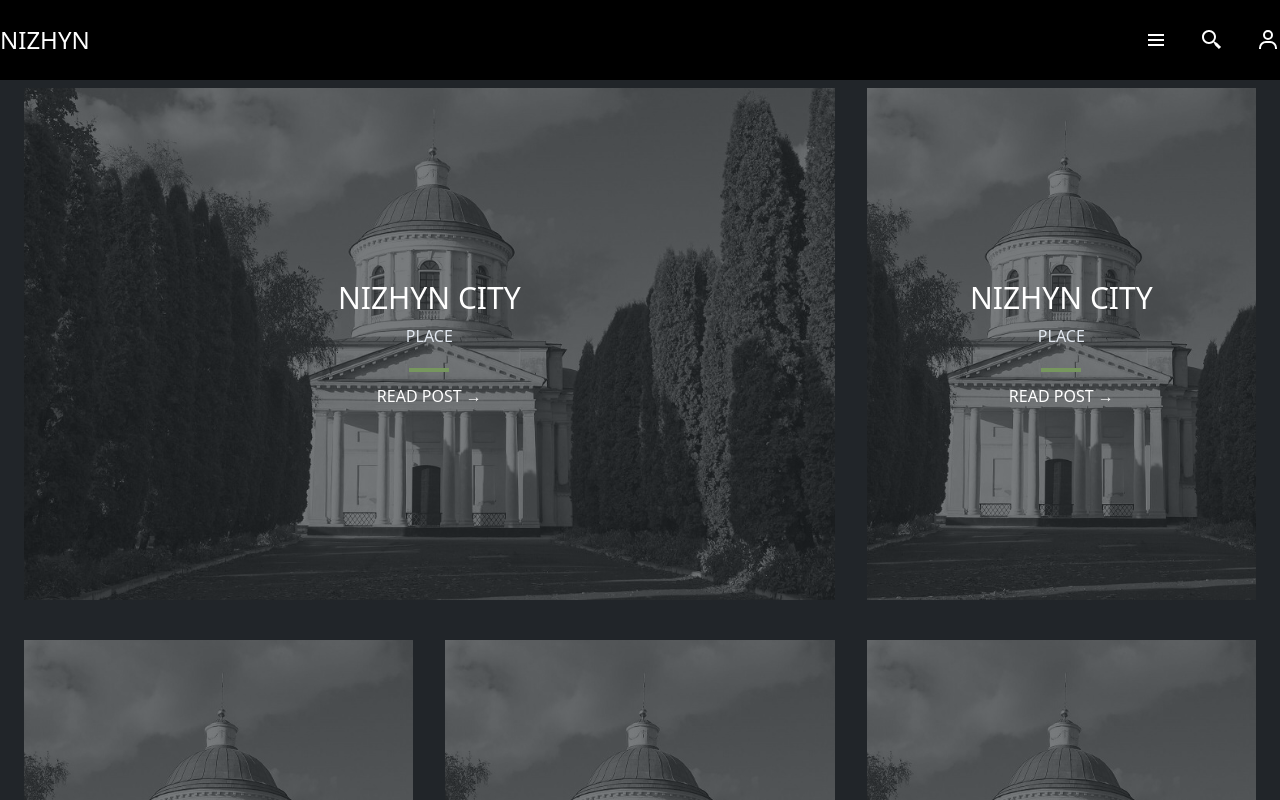
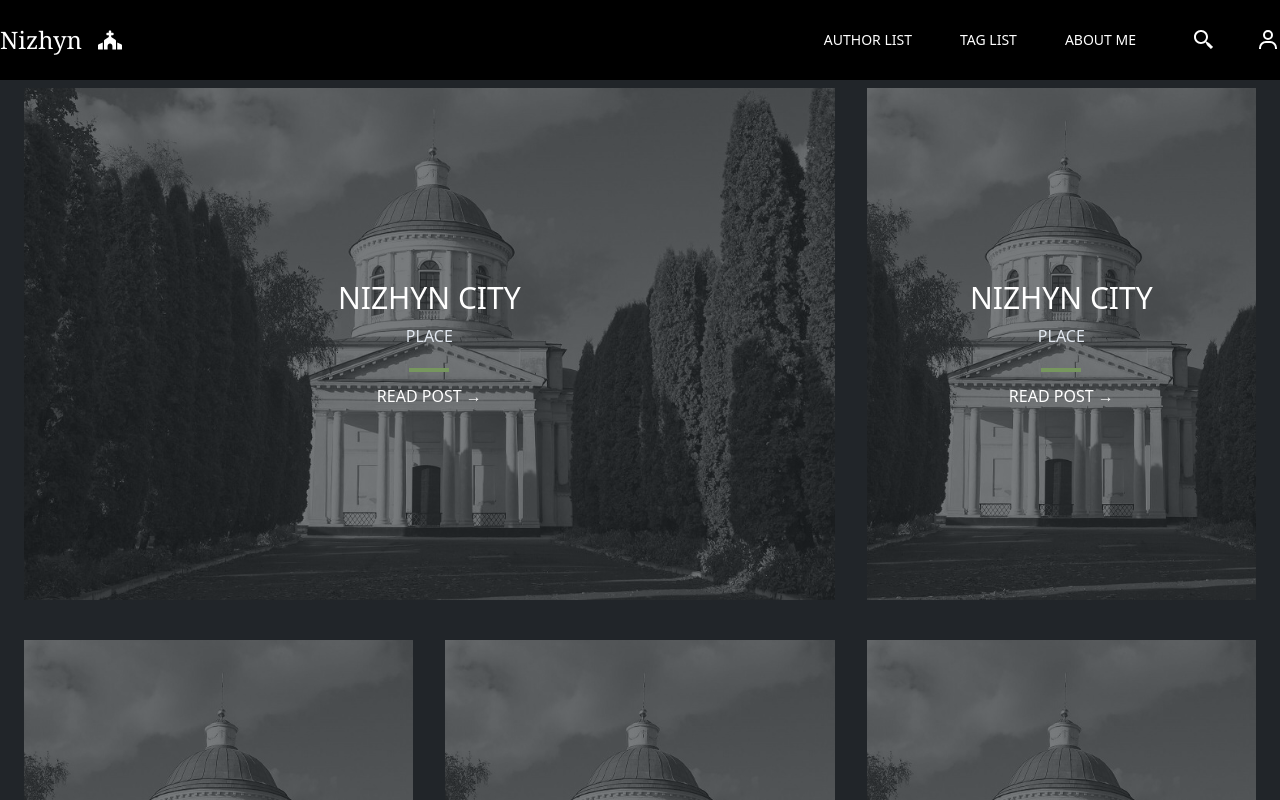
Before and after one commit to tisukRoman/explore-nizhyn, a Next.js app: page / in a window 1280 px wide. Shown: the top 800 px of the page. Built offline with nearby package versions, Linux system fonts and the light colour scheme.

Commit message:
TextLinks in Header component

```diff
--- a/components/Header.tsx
+++ b/components/Header.tsx
@@ -1,5 +1,6 @@
 import Link from 'next/link';
 import { FC, useState } from 'react';
+import { FaChurch } from 'react-icons/fa';
 import { BiMenu } from 'react-icons/bi';
 import { BiSearchAlt2 } from 'react-icons/bi';
 import { BiUser } from 'react-icons/bi';
@@ -15,18 +16,23 @@
     <header className='w-screen h-20 bg-[#000] fixed z-10 text-white'>
       <nav className='max-w-[90%] xl:max-w-screen-xl lg:max-w-screen-lg md:max-w-screen-sm h-20 mx-auto flex items-center text-2xl'>
         <Link href='/'>
-          <h1 className='grow hover-green'>NIZHYN</h1>
+          <h1 className='grow hover-green font-serif flex items-center'>
+            Nizhyn <FaChurch className='ml-4' />
+          </h1>
         </Link>
-        <div onClick={toggleMenu} className='mr-8 hover-green'>
+        <div onClick={toggleMenu} className='hover-green lg:hidden'>
           <BiMenu />
         </div>
+        <div className='hidden lg:flex'>
+          <TextLinks />
+        </div>
         <Link href='/'>
-          <a className='mr-8 hover-green'>
+          <a className='hover-green ml-10'>
             <BiSearchAlt2 />
           </a>
         </Link>
         <Link href='/'>
-          <a className='hover-green'>
+          <a className='hover-green ml-10'>
             <BiUser />
           </a>
         </Link>
@@ -36,24 +42,32 @@
           isOpen ? 'h-40' : 'h-0'
         }`}
       >
-        <Link href='/'>
-          <a className='block p-4 border-t-[1px] w-[95%] border-gray-300 border-opacity-20 pl-8 font-base text-sm hover-green'>
-            AUTHOR LIST
-          </a>
-        </Link>
-        <Link href='/'>
-          <a className='block p-4 border-t-[1px] w-[95%] border-gray-300 border-opacity-20 pl-8 font-base text-sm hover-green'>
-            TAG LIST
-          </a>
-        </Link>
-        <Link href='/'>
-          <a className='block p-4 border-t-[1px] w-[95%] border-gray-300 border-opacity-20 pl-8 font-base text-sm hover-green'>
-            ABOUT ME
-          </a>
-        </Link>
+        <TextLinks />
       </div>
     </header>
   );
 };
 
+const TextLinks: FC = () => {
+  return (
+    <>
+      <Link href='/'>
+        <a className='block p-4 border-t-[1px] border-gray-300 border-opacity-20 pl-8 font-light text-sm hover-green lg:border-none'>
+          AUTHOR LIST
+        </a>
+      </Link>
+      <Link href='/'>
+        <a className='block p-4 border-t-[1px] border-gray-300 border-opacity-20 pl-8 font-light text-sm hover-green lg:border-none'>
+          TAG LIST
+        </a>
+      </Link>
+      <Link href='/'>
+        <a className='block p-4 border-t-[1px] border-gray-300 border-opacity-20 pl-8 font-light text-sm hover-green lg:border-none'>
+          ABOUT ME
+        </a>
+      </Link>
+    </>
+  );
+};
+
 export default Header;
```
